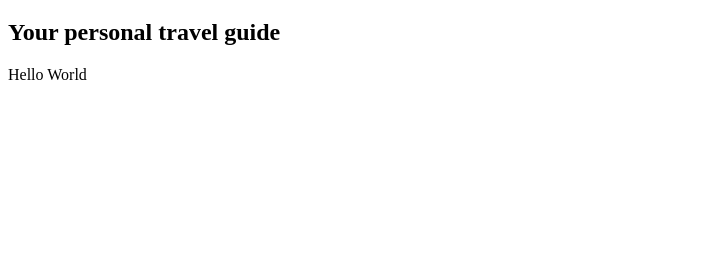
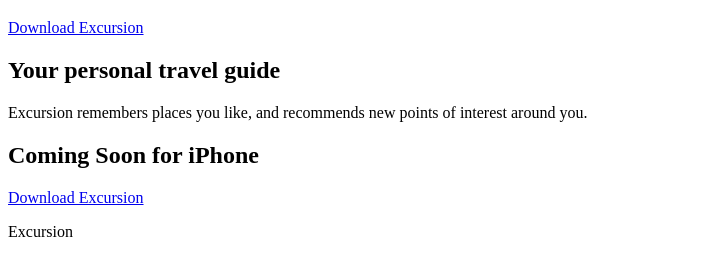
Before and after one commit to LadyAppleButter/why, a plain HTML site: page index.html in a window 1280 px wide. Shown: the part 61-336 px from the top of the page, without its empty margins (0-713 px from the left). Drawn offline with Linux system fonts and the light colour scheme.

Commit message:
Added remaing text for page, another h2, paragraphs and bottom link

```diff
--- a/index.html
+++ b/index.html
@@ -6,7 +6,13 @@
 </head>
 <body>
 	<h1>Discover hidden places in the world around you</h1>
+	<p><a href = "https://98355beafdc14e83a69e3b8f39cda67e.cc-propeller.cloud/#">Download Excursion </a></p>
 	<h2>Your personal travel guide</h2>
+	<p class="tagline">Excursion remembers places you like, and recommends new points of interest around you.</p>
+	<h2>Coming Soon for iPhone</h2>
 </body>
-<footer><p>Hello World</p></footer>
+<footer>
+	<p><a href = "https://98355beafdc14e83a69e3b8f39cda67e.cc-propeller.cloud/#">Download Excursion </a></p>
+	<p class="productName">Excursion</p>
+</footer>
 </html>
```
